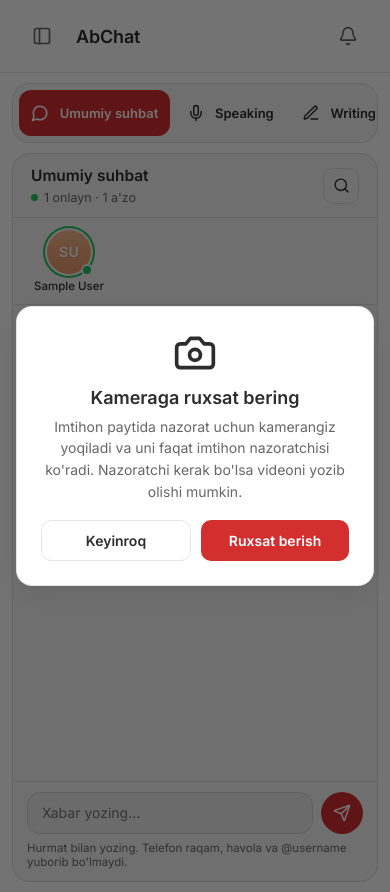
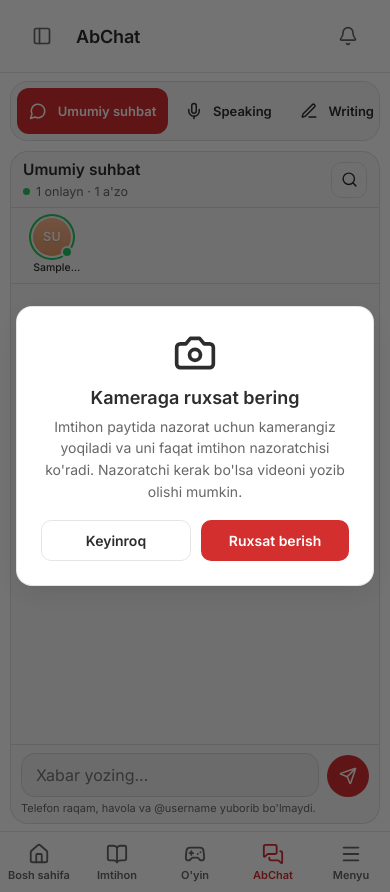
Before and after one commit to Iftix0r/abexam.uz, a Django app: page /abchat/ in a window 390 px wide. Run offline with Django 5.2, Linux system fonts and the light colour scheme; the visitor is signed in with stand-in values (Sample User, id 1); data comes from the database, SQL or seed files in the repository; data that the repository does not hold is empty; some libraries are stand-ins or nearby versions.

Commit message:
feat: phone-friendly navigation, chat, panel and form fields

```diff
--- a/templates/base.html
+++ b/templates/base.html
@@ -2,7 +2,7 @@
 <html lang="uz" data-theme="light">
 <head>
     <meta charset="UTF-8">
-    <meta name="viewport" content="width=device-width, initial-scale=1.0">
+    <meta name="viewport" content="width=device-width, initial-scale=1.0, viewport-fit=cover, interactive-widget=resizes-content">
     <title>{% block title %}AbExam - IELTS Mock Platform{% endblock %}</title>
     <link rel="icon" type="image/svg+xml" href="/static/favicon.svg">
     <link rel="preconnect" href="https://fonts.googleapis.com">
@@ -315,6 +315,62 @@
             }
             .page-container { padding: 1rem; }
             #toggle-sidebar-top { display: flex !important; }
+
+            /* iOS zooms the page into any field under 16px */
+            input:not([type=checkbox]):not([type=radio]), select, textarea { font-size: 16px !important; }
+
+            .main-content { padding-bottom: calc(60px + env(safe-area-inset-bottom, 0px)); }
+            /* While typing the keyboard is up: the bar would only cover the field */
+            body:has(textarea:focus, input:not([type=checkbox]):focus) .tabbar { display: none !important; }
+            body:has(textarea:focus, input:not([type=checkbox]):focus) .main-content { padding-bottom: 0; }
+        }
+
+        /* Phone navigation, in thumb reach */
+        @media (min-width: 769px) { .tabbar { display: none !important; } }
+        .tabbar {
+            display: flex;
+            position: fixed;
+            left: 0;
+            right: 0;
+            bottom: 0;
+            z-index: 90;
+            padding-bottom: env(safe-area-inset-bottom, 0px);
+            background: var(--bg-color);
+            border-top: 1px solid var(--border-color);
+        }
+        .tabbar a, .tabbar button {
+            position: relative;
+            flex: 1;
+            height: 60px;
+            display: flex;
+            flex-direction: column;
+            align-items: center;
+            justify-content: center;
+            gap: 3px;
+            border: none;
+            background: none;
+            color: var(--text-muted);
+            font: inherit;
+            font-size: 11px;
+            font-weight: 600;
+            text-decoration: none;
+            cursor: pointer;
+        }
+        .tabbar a.active { color: var(--primary-color); }
+        .tabbar i, .tabbar svg { width: 22px; height: 22px; }
+        .tabbar b {
+            position: absolute;
+            top: 6px;
+            left: 50%;
+            margin-left: 6px;
+            min-width: 17px;
+            padding: 0 4px;
+            border-radius: 9px;
+            background: #d32f2f;
+            color: #fff;
+            font-size: 10px;
+            line-height: 17px;
+            text-align: center;
         }
 
         .announcement-banner {
@@ -453,6 +509,14 @@
         </div>
     </aside>
 
+    <nav class="tabbar" aria-label="Asosiy bo'limlar">
+        <a href="{% url 'dashboard' %}" class="{% if request.resolver_match.url_name == 'dashboard' %}active{% endif %}"><i data-lucide="home"></i>Bosh sahifa</a>
+        <a href="{% url 'exams_list' %}" class="{% if request.resolver_match.url_name == 'exams_list' %}active{% endif %}"><i data-lucide="book-open"></i>Imtihon</a>
+        <a href="{% url 'games:hub' %}" class="{% if request.resolver_match.namespace == 'games' %}active{% endif %}"><i data-lucide="gamepad-2"></i>O'yin</a>
+        <a href="{% url 'chat:home' %}" class="{% if request.resolver_match.namespace == 'chat' %}active{% endif %}"><i data-lucide="messages-square"></i>AbChat{% with unread=chat_unread %}{% if unread %}<b>{{ unread }}</b>{% endif %}{% endwith %}</a>
+        <button type="button" id="tabbarMenu"><i data-lucide="menu"></i>Menyu</button>
+    </nav>
+
     <main class="main-content" id="main-content">
         {% if site_settings.announcement_active and site_settings.announcement %}
         <div class="announcement-banner" id="announcementBanner" data-key="announcement-dismissed-{{ site_settings.updated_at|date:'U' }}">
@@ -524,6 +588,7 @@
         });
 
         document.getElementById('toggle-sidebar-top').addEventListener('click', toggleSidebar);
+        document.getElementById('tabbarMenu').addEventListener('click', toggleSidebar);
 
 
         // Theme-aware colors for Chart.js — pages with charts call this instead of
--- a/templates/chat/room.html
+++ b/templates/chat/room.html
@@ -150,12 +150,29 @@ button.ch-sub:hover{color:var(--text-color)}
   .ch-send{width:50px;height:50px;font-size:20px}
   .ch-rules{font-size:12.5px}
 }
-@media (hover:none){.ch-bubble:hover .ch-tools{display:none}.ch-bubble.open .ch-tools{display:flex}}
+/* Touch: a tap opens the tools, with room for a thumb, kept inside the screen */
+@media (hover:none){
+  .ch-bubble:hover .ch-tools{display:none}
+  .ch-bubble.open .ch-tools{display:flex}
+  .ch-tools{right:auto;left:-2px}
+  .ch-msg.mine .ch-tools{left:auto;right:-2px}
+  .ch-tool{width:34px;height:34px;font-size:16px}
+  .ch-chip{padding:5px 10px;font-size:13px}
+}
 @media (max-width:800px){
   .page-container{padding:10px 12px}
   .ch{grid-template-columns:minmax(0,1fr);grid-template-rows:auto minmax(0,1fr);gap:10px}
   .ch-side{flex-direction:row;overflow-x:auto;padding:6px;gap:4px;scrollbar-width:none}
-  .ch-side h2,.ch-hint,.ch-room-info small{display:none}
+  .ch-side h2,.ch-hint,.ch-room-info small,.ch-rules-long{display:none}
+  .page-container{padding:8px 10px}
+  .ch-head{padding:8px 12px}
+  .ch-stories{gap:8px;padding:8px 12px}
+  .ch-story{width:58px}
+  .ch-ring .ab-logo{width:38px;height:38px;font-size:12.5px}
+  .ch-story.all .ch-ring{width:42px;height:42px}
+  .ch-story span.nm{font-size:10.5px;-webkit-line-clamp:1}
+  .ch-form{padding:8px 10px}
+  .ch-rules{margin-top:4px;font-size:11px}
   .ch-room{flex-shrink:0;padding:8px 12px;font-size:13px;max-width:170px}
   .ch-msg{max-width:92%}
   .ch-list{padding:12px}
@@ -231,7 +248,7 @@ button.ch-sub:hover{color:var(--text-color)}
         <textarea id="chText" rows="1" maxlength="{{ max_length }}" placeholder="Xabar yozing..." aria-label="Xabar"></textarea>
         <button class="ch-send" id="chSend" type="submit" aria-label="Yuborish"><i class=lc-send></i></button>
       </div>
-      <div class="ch-rules">{% if support %}Savolingizni yozing, admin shu yerda javob beradi.{% else %}Hurmat bilan yozing. Telefon raqam, havola va @username yuborib bo'lmaydi.{% if thread %} Noo'rin xabarga shikoyat qilsangiz, adminlar o'sha xabarni ko'radi.{% endif %}{% endif %}</div>
+      <div class="ch-rules">{% if support %}Savolingizni yozing, admin shu yerda javob beradi.{% else %}<span class="ch-rules-long">Hurmat bilan yozing. </span>Telefon raqam, havola va @username yuborib bo'lmaydi.{% if thread %}<span class="ch-rules-long"> Noo'rin xabarga shikoyat qilsangiz, adminlar o'sha xabarni ko'radi.</span>{% endif %}{% endif %}</div>
     </form>
     {% endif %}
   </section>
@@ -332,7 +349,11 @@ button.ch-sub:hover{color:var(--text-color)}
       row.append(who);
     }
     const col = el('div', 'ch-col'), box = el('div', 'ch-bubble');
-    box.onclick = () => box.classList.toggle('open');
+    box.onclick = () => {
+      const opening = !box.classList.contains('open');
+      list.querySelectorAll('.ch-bubble.open').forEach(b => b.classList.remove('open'));
+      box.classList.toggle('open', opening);
+    };
 
     const tools = el('div', 'ch-tools');
     KINDS.forEach(([kind, name]) => {
@@ -665,6 +686,9 @@ button.ch-sub:hover{color:var(--text-color)}
     timer = setTimeout(poll, FAST);
   })();
 
+  // On phones the room list is one scrolling row: show where you are.
+  document.querySelector('.ch-side .ch-room.active')?.scrollIntoView({block: 'nearest', inline: 'center'});
+
   // Composer
   const form = document.getElementById('chForm');
   if (!form) return;
--- a/templates/dashboard.html
+++ b/templates/dashboard.html
@@ -29,7 +29,7 @@
         margin-bottom: 16px;
     }
     .dash-panel-head h3 { font-size: 14px; font-weight: 600; }
-    .dash-panel-head a { font-size: 12px; font-weight: 500; color: var(--primary-color); text-decoration: none; }
+    .dash-panel-head a { padding: 8px 0; font-size: 12px; font-weight: 500; color: var(--primary-color); text-decoration: none; }
     .dash-panel-head a:hover { text-decoration: underline; }
 
     /* ── Hero ── */
--- a/templates/games/play.html
+++ b/templates/games/play.html
@@ -9,6 +9,7 @@
 .pl-back{width:38px;height:38px;display:flex;align-items:center;justify-content:center;border:1px solid var(--border-color);border-radius:11px;color:var(--text-color);text-decoration:none;flex-shrink:0}
 .pl-top h1{flex:1;min-width:0;font-size:18px;font-weight:700}
 .pl-stat{padding:6px 12px;border-radius:11px;background:var(--tint-a);font-size:14px;font-weight:700;white-space:nowrap;font-variant-numeric:tabular-nums}
+.pl-stat:empty{display:none}
 .pl-stat.warn{background:#dc26261f;color:#dc2626}
 .pl-bar{height:7px;border-radius:7px;background:var(--tint-b);overflow:hidden;margin-bottom:16px}
 .pl-bar i{display:block;height:100%;width:0;border-radius:7px;background:var(--c);transition:width .2s}
--- a/templates/login.html
+++ b/templates/login.html
@@ -2,7 +2,7 @@
 <html lang="uz">
 <head>
     <meta charset="UTF-8">
-    <meta name="viewport" content="width=device-width, initial-scale=1.0">
+    <meta name="viewport" content="width=device-width, initial-scale=1.0, viewport-fit=cover, interactive-widget=resizes-content">
     <title>Kirish - AbExam</title>
     <link rel="icon" type="image/svg+xml" href="/static/favicon.svg">
     <link href="https://fonts.googleapis.com/css2?family=Outfit:wght@300;400;600;800&display=swap" rel="stylesheet">
@@ -155,6 +155,7 @@
             text-decoration: none;
             font-weight: 600;
         }
+    @media (max-width: 768px) { input, select, textarea { font-size: 16px !important; } }
     </style>
 <link rel="stylesheet" href="/static/icons.css?v=9">
 </head>
--- a/templates/panel/_chat_css.html
+++ b/templates/panel/_chat_css.html
@@ -1,7 +1,7 @@
 <style>
 .content{max-width:none;padding-top:16px;padding-bottom:16px}
 .ib-top{display:flex;align-items:center;justify-content:space-between;gap:10px;margin-bottom:12px}
-.ib{display:grid;grid-template-columns:330px minmax(0,1fr);height:calc(100vh - 140px);min-height:440px;background:var(--surface);border:1px solid var(--border);border-radius:14px;overflow:hidden;box-shadow:var(--card-shadow)}
+.ib{display:grid;grid-template-columns:330px minmax(0,1fr);height:calc(100vh - 140px);height:calc(100dvh - 140px);min-height:440px;background:var(--surface);border:1px solid var(--border);border-radius:14px;overflow:hidden;box-shadow:var(--card-shadow)}
 .ib-list{display:flex;flex-direction:column;min-height:0;border-right:1px solid var(--border)}
 .ib-search{padding:10px;border-bottom:1px solid var(--border)}
 .ib-threads{flex:1;overflow-y:auto}
@@ -34,7 +34,7 @@
 .ib-send{width:40px;height:40px;flex-shrink:0;border:none;border-radius:50%;background:var(--primary);color:#fff;font-size:16px;cursor:pointer}
 .ib-err{display:none;padding:0 14px 8px;font-size:12.5px;color:var(--red)}
 @media (max-width:760px){
-  .ib{grid-template-columns:minmax(0,1fr);height:calc(100vh - 150px)}
+  .ib{grid-template-columns:minmax(0,1fr);height:calc(100vh - 134px);height:calc(100dvh - 134px)}
   .ib.open .ib-list{display:none}
   .ib:not(.open) .ib-chat{display:none}
   .ib-back{display:inline-flex}
--- a/templates/panel/chat_inbox.html
+++ b/templates/panel/chat_inbox.html
@@ -8,7 +8,7 @@
 {% block content %}
 <div class="ib-top">
   {% include 'panel/_chat_tabs.html' with tab='inbox' %}
-  <a href="{% url 'chat:home' %}" target="_blank" class="btn btn-ghost btn-sm">Chatni ochish</a>
+  <a href="{% url 'chat:home' %}" target="_blank" class="btn btn-ghost btn-sm hide-touch">Chatni ochish</a>
 </div>
 <div class="ib" id="ib">
   <div class="ib-list">
--- a/templates/panel/chat_moderation.html
+++ b/templates/panel/chat_moderation.html
@@ -1,12 +1,12 @@
 {% extends 'panel/base.html' %}
 {% block title %}AbChat moderatsiya{% endblock %}
-{% block page_title %}AbChat moderatsiya{% endblock %}
+{% block page_title %}AbChat{% endblock %}
 {% block nav_chat %}active{% endblock %}
 
 {% block content %}
 <div class="section-header">
   {% include 'panel/_chat_tabs.html' with tab='reports' %}
-  <a href="{% url 'chat:home' %}" target="_blank" class="btn btn-ghost btn-sm">Chatni ochish</a>
+  <a href="{% url 'chat:home' %}" target="_blank" class="btn btn-ghost btn-sm hide-touch">Chatni ochish</a>
 </div>
 <div class="card" style="padding:0;margin-bottom:20px">
   <div class="table-wrap">
--- a/templates/panel/exams_list.html
+++ b/templates/panel/exams_list.html
@@ -98,7 +98,7 @@
 
 <div class="card" style="padding:0">
   <div class="table-wrap">
-    <table>
+    <table class="table-cards">
       <thead><tr>
         <th style="width:36px"><input type="checkbox" id="select-all" onchange="toggleAll(this)"></th>
         <th>Nomi</th><th>Turi</th><th>Narxi</th><th>Bo'limlar</th><th>Savollar</th><th>Natijalar</th><th>Status</th><th>Sana</th><th></th>
--- a/templates/register.html
+++ b/templates/register.html
@@ -2,7 +2,7 @@
 <html lang="uz">
 <head>
     <meta charset="UTF-8">
-    <meta name="viewport" content="width=device-width, initial-scale=1.0">
+    <meta name="viewport" content="width=device-width, initial-scale=1.0, viewport-fit=cover, interactive-widget=resizes-content">
     <title>Ro'yxatdan o'tish - AbExam</title>
     <link rel="icon" type="image/svg+xml" href="/static/favicon.svg">
     <link href="https://fonts.googleapis.com/css2?family=Outfit:wght@300;400;600;800&display=swap" rel="stylesheet">
@@ -198,6 +198,7 @@
             padding: 0;
             text-align: center;
         }
+    @media (max-width: 768px) { input, select, textarea { font-size: 16px !important; } }
     </style>
 <link rel="stylesheet" href="/static/icons.css?v=9">
 </head>
--- a/templates/users/profile.html
+++ b/templates/users/profile.html
@@ -1,4 +1,5 @@
 {% extends 'base.html' %}
+{% load panel_ui %}
 {% block title %}Profil — AbExam{% endblock %}
 {% block page_title %}Profil{% endblock %}
 
@@ -62,7 +63,7 @@
           <div class="stat-mini-label">O'rtacha ball</div>
         </div>
         <div class="stat-mini" style="grid-column:span 2">
-          <div class="stat-mini-val" style="color:#eab308">{{ user.balance|floatformat:0 }} so'm</div>
+          <div class="stat-mini-val" style="color:#eab308">{{ user.balance|som }} so'm</div>
           <div class="stat-mini-label">Balans</div>
         </div>
       </div>
```
Also changed, not shown: templates/panel/base.html (+13 -1 lines).
